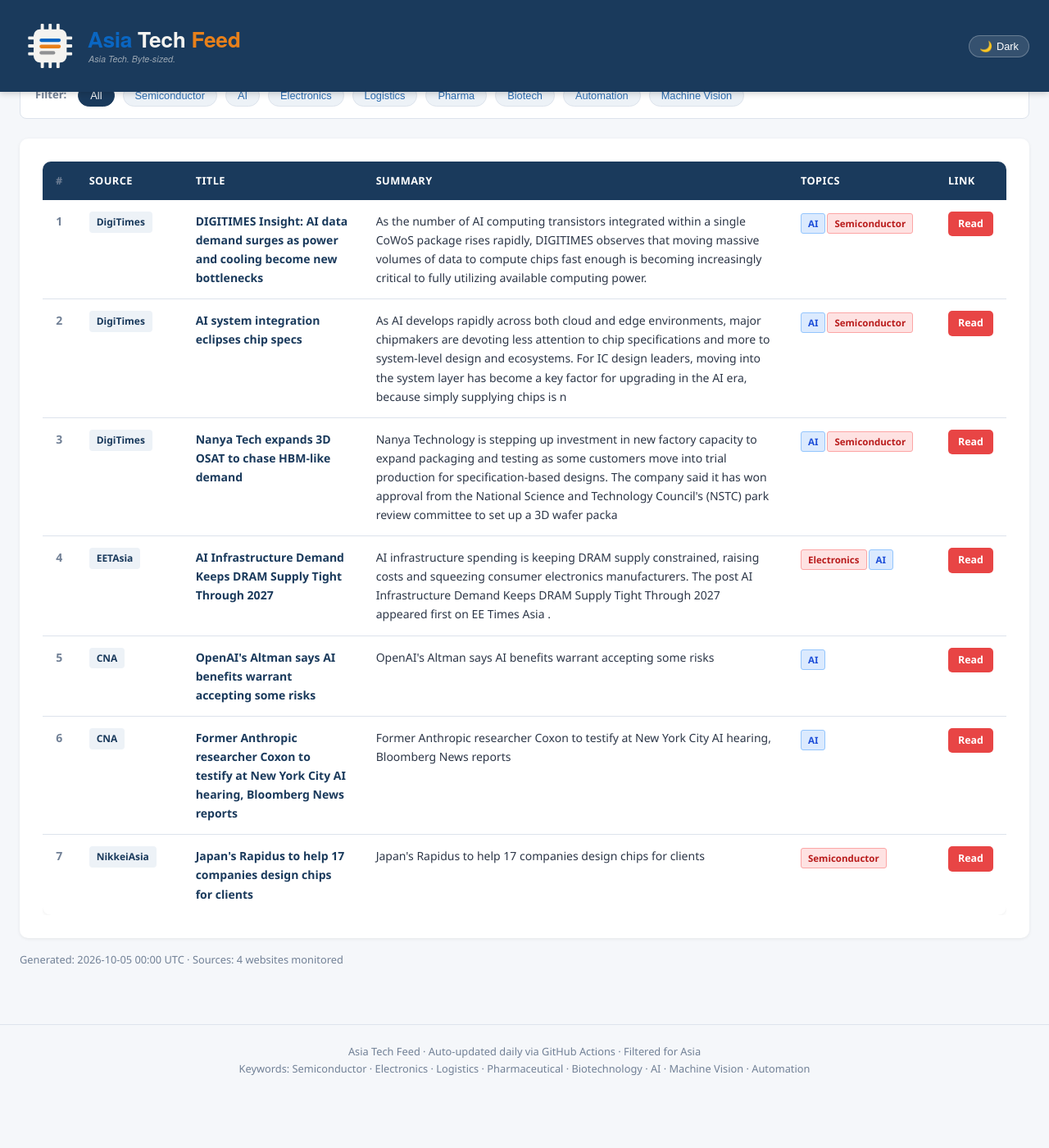
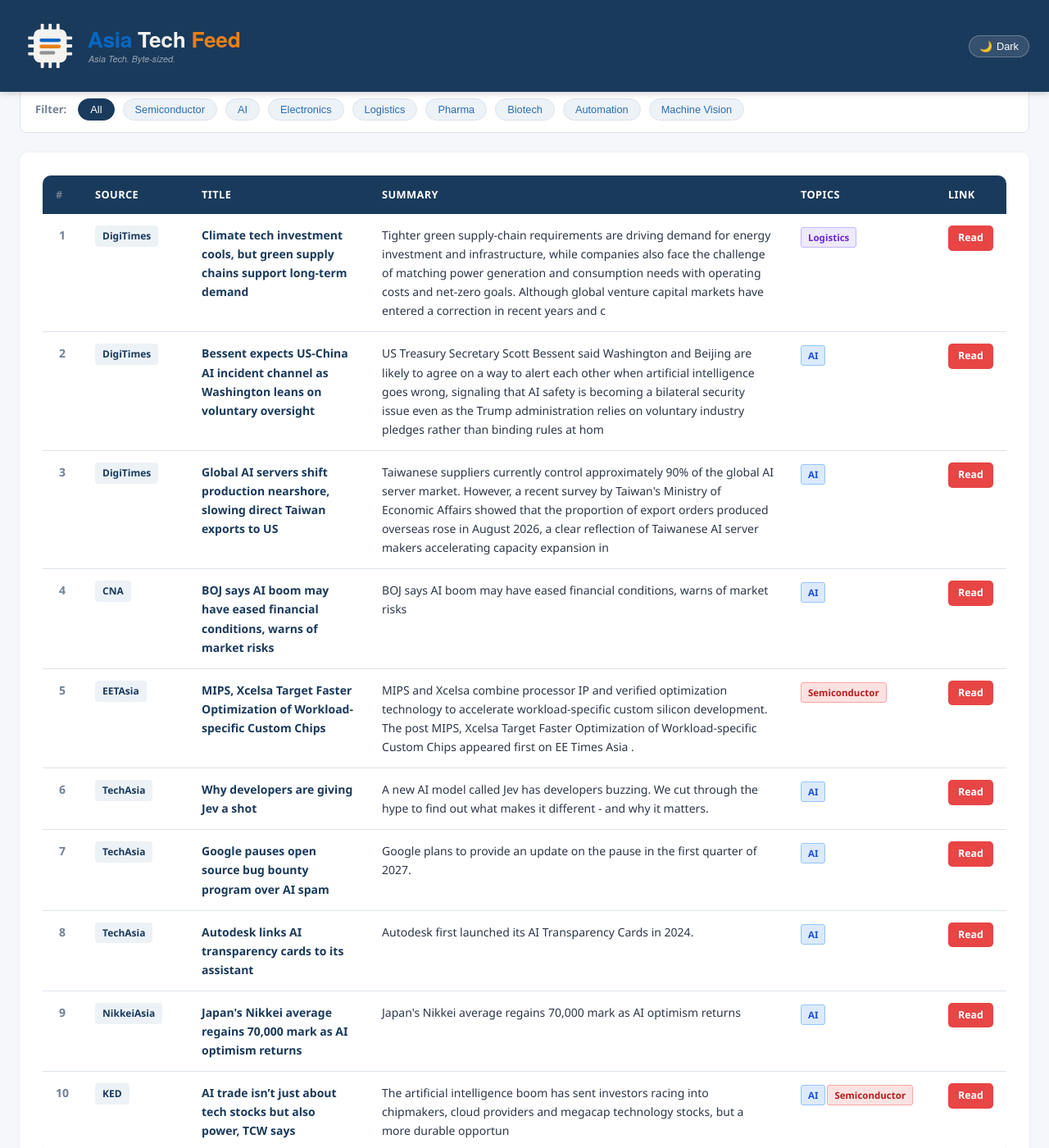
Before and after one commit to asiatechfeed/Asia-Tech-Feed, a Jekyll site: the page built from _posts/2026-10-05-asia-tech-news-digest.md, in a window 1280 px wide and 1400 px high, scrolled down 661 px. Shown: the whole window at 82% size. Built offline with Jekyll 4.4.1, drawn with Linux system fonts in a browser that asks for light colours; a script that is not in the unit is left out; before the commit the page ends 1997 px from its top, so only the background shows below that; some of the changed text lies outside the part shown.

Commit message:
📰 News digest 2026-10-05 (10 articles)

```diff
--- a/_posts/2026-10-05-asia-tech-news-digest.md
+++ b/_posts/2026-10-05-asia-tech-news-digest.md
@@ -1,16 +1,16 @@
 ---
 layout: post
 title: "Asia Tech News Digest - October 05, 2026"
-date: 2026-10-05 08:00:52 +0800
-articles_count: 7
-sources_count: 4
-sources: ["CNA", "DigiTimes", "EETAsia", "NikkeiAsia"]
+date: 2026-10-05 13:15:06 +0800
+articles_count: 10
+sources_count: 6
+sources: ["CNA", "DigiTimes", "EETAsia", "KED", "NikkeiAsia", "TechAsia"]
 csv_file: /assets/data/news-2026-10-05.tsv
-featured_title: "DIGITIMES Insight: AI data demand surges as power and cooling become new bottlenecks"
-featured_url: "https://www.digitimes.com/news/a20261002PD250/data-cooling-demand-chips-hbm.html"
+featured_title: "Climate tech investment cools, but green supply chains support long-term demand"
+featured_url: "https://www.digitimes.com/news/a20261005PD226/investment-demand-policy-net-zero-market.html"
 featured_source: "DigiTimes"
-featured_summary: "As the number of AI computing transistors integrated within a single CoWoS package rises rapidly, DIGITIMES observes that moving massive volumes of data to compute chips fast enough is becoming increasingly critical to fully utilizing available computing power."
-featured_image: "https://img.digitimes.com/newsshow/20261002pd250_files/1_b.jpg"
+featured_summary: "Tighter green supply-chain requirements are driving demand for energy investment and infrastructure, while companies also face the challenge of matching power generation and consumption needs with operating costs and net-zero goals. Although global venture capital markets have entered a correction in recent years and c"
+featured_image: "https://img.digitimes.com/newsshow/20261005pd226_files/1_b.jpg"
 ---
 
 <table class="news-table">
@@ -28,58 +28,82 @@ featured_image: "https://img.digitimes.com/newsshow/20261002pd250_files/1_b.jpg"
 <tr>
   <td class="col-num">1</td>
   <td class="col-source"><span class="source-badge">DigiTimes</span></td>
-  <td class="col-title"><span class="article-title">DIGITIMES Insight: AI data demand surges as power and cooling become new bottlenecks</span></td>
-  <td class="col-summary">As the number of AI computing transistors integrated within a single CoWoS package rises rapidly, DIGITIMES observes that moving massive volumes of data to compute chips fast enough is becoming increasingly critical to fully utilizing available computing power.</td>
-  <td class="col-tags"><span class="tag ai">AI</span><span class="tag semi">Semiconductor</span></td>
-  <td class="col-link"><a class="btn-link" href="https://www.digitimes.com/news/a20261002PD250/data-cooling-demand-chips-hbm.html" target="_blank" rel="noopener">Read</a></td>
+  <td class="col-title"><span class="article-title">Climate tech investment cools, but green supply chains support long-term demand</span></td>
+  <td class="col-summary">Tighter green supply-chain requirements are driving demand for energy investment and infrastructure, while companies also face the challenge of matching power generation and consumption needs with operating costs and net-zero goals. Although global venture capital markets have entered a correction in recent years and c</td>
+  <td class="col-tags"><span class="tag logis">Logistics</span></td>
+  <td class="col-link"><a class="btn-link" href="https://www.digitimes.com/news/a20261005PD226/investment-demand-policy-net-zero-market.html" target="_blank" rel="noopener">Read</a></td>
 </tr>
 <tr>
   <td class="col-num">2</td>
   <td class="col-source"><span class="source-badge">DigiTimes</span></td>
-  <td class="col-title"><span class="article-title">AI system integration eclipses chip specs</span></td>
-  <td class="col-summary">As AI develops rapidly across both cloud and edge environments, major chipmakers are devoting less attention to chip specifications and more to system-level design and ecosystems. For IC design leaders, moving into the system layer has become a key factor for upgrading in the AI era, because simply supplying chips is n</td>
-  <td class="col-tags"><span class="tag ai">AI</span><span class="tag semi">Semiconductor</span></td>
-  <td class="col-link"><a class="btn-link" href="https://www.digitimes.com/news/a20261002PD231/chipmakers-design-chips-competition-hardware.html" target="_blank" rel="noopener">Read</a></td>
+  <td class="col-title"><span class="article-title">Bessent expects US-China AI incident channel as Washington leans on voluntary oversight</span></td>
+  <td class="col-summary">US Treasury Secretary Scott Bessent said Washington and Beijing are likely to agree on a way to alert each other when artificial intelligence goes wrong, signaling that AI safety is becoming a bilateral security issue even as the Trump administration relies on voluntary industry pledges rather than binding rules at hom</td>
+  <td class="col-tags"><span class="tag ai">AI</span></td>
+  <td class="col-link"><a class="btn-link" href="https://www.digitimes.com/news/a20261005VL208/anthropic-beijing-government.html" target="_blank" rel="noopener">Read</a></td>
 </tr>
 <tr>
   <td class="col-num">3</td>
   <td class="col-source"><span class="source-badge">DigiTimes</span></td>
-  <td class="col-title"><span class="article-title">Nanya Tech expands 3D OSAT to chase HBM-like demand</span></td>
-  <td class="col-summary">Nanya Technology is stepping up investment in new factory capacity to expand packaging and testing as some customers move into trial production for specification-based designs. The company said it has won approval from the National Science and Technology Council's (NSTC) park review committee to set up a 3D wafer packa</td>
-  <td class="col-tags"><span class="tag ai">AI</span><span class="tag semi">Semiconductor</span></td>
-  <td class="col-link"><a class="btn-link" href="https://www.digitimes.com/news/a20261002PD230/nanya-technology-3d-demand-osat-plant.html" target="_blank" rel="noopener">Read</a></td>
+  <td class="col-title"><span class="article-title">Global AI servers shift production nearshore, slowing direct Taiwan exports to US</span></td>
+  <td class="col-summary">Taiwanese suppliers currently control approximately 90% of the global AI server market. However, a recent survey by Taiwan's Ministry of Economic Affairs showed that the proportion of export orders produced overseas rose in August 2026, a clear reflection of Taiwanese AI server makers accelerating capacity expansion in</td>
+  <td class="col-tags"><span class="tag ai">AI</span></td>
+  <td class="col-link"><a class="btn-link" href="https://www.digitimes.com/news/a20261005PD221/taiwan-production-exports-ai-server-growth.html" target="_blank" rel="noopener">Read</a></td>
 </tr>
 <tr>
   <td class="col-num">4</td>
-  <td class="col-source"><span class="source-badge">EETAsia</span></td>
-  <td class="col-title"><span class="article-title">AI Infrastructure Demand Keeps DRAM Supply Tight Through 2027</span></td>
-  <td class="col-summary">AI infrastructure spending is keeping DRAM supply constrained, raising costs and squeezing consumer electronics manufacturers. The post AI Infrastructure Demand Keeps DRAM Supply Tight Through 2027 appeared first on EE Times Asia .</td>
-  <td class="col-tags"><span class="tag semi">Electronics</span><span class="tag ai">AI</span></td>
-  <td class="col-link"><a class="btn-link" href="https://www.eetasia.com/ai-infrastructure-demand-keeps-dram-supply-tight-through-2027/" target="_blank" rel="noopener">Read</a></td>
+  <td class="col-source"><span class="source-badge">CNA</span></td>
+  <td class="col-title"><span class="article-title">BOJ says AI boom may have eased financial conditions, warns of market risks</span></td>
+  <td class="col-summary">BOJ says AI boom may have eased financial conditions, warns of market risks</td>
+  <td class="col-tags"><span class="tag ai">AI</span></td>
+  <td class="col-link"><a class="btn-link" href="https://www.channelnewsasia.com/business/boj-says-ai-boom-may-have-eased-financial-conditions-warns-market-risks-6432176" target="_blank" rel="noopener">Read</a></td>
 </tr>
 <tr>
   <td class="col-num">5</td>
-  <td class="col-source"><span class="source-badge">CNA</span></td>
-  <td class="col-title"><span class="article-title">OpenAI's Altman says AI benefits warrant accepting some risks</span></td>
-  <td class="col-summary">OpenAI's Altman says AI benefits warrant accepting some risks</td>
-  <td class="col-tags"><span class="tag ai">AI</span></td>
-  <td class="col-link"><a class="btn-link" href="https://www.channelnewsasia.com/business/openais-altman-says-ai-benefits-warrant-accepting-some-risks-6431831" target="_blank" rel="noopener">Read</a></td>
+  <td class="col-source"><span class="source-badge">EETAsia</span></td>
+  <td class="col-title"><span class="article-title">MIPS, Xcelsa Target Faster Optimization of Workload-specific Custom Chips</span></td>
+  <td class="col-summary">MIPS and Xcelsa combine processor IP and verified optimization technology to accelerate workload-specific custom silicon development. The post MIPS, Xcelsa Target Faster Optimization of Workload-specific Custom Chips appeared first on EE Times Asia .</td>
+  <td class="col-tags"><span class="tag semi">Semiconductor</span></td>
+  <td class="col-link"><a class="btn-link" href="https://www.eetasia.com/mips-xcelsa-target-faster-optimization-of-workload-specific-custom-chips/" target="_blank" rel="noopener">Read</a></td>
 </tr>
 <tr>
   <td class="col-num">6</td>
-  <td class="col-source"><span class="source-badge">CNA</span></td>
-  <td class="col-title"><span class="article-title">Former Anthropic researcher Coxon to testify at New York City AI hearing, Bloomberg News reports</span></td>
-  <td class="col-summary">Former Anthropic researcher Coxon to testify at New York City AI hearing, Bloomberg News reports</td>
+  <td class="col-source"><span class="source-badge">TechAsia</span></td>
+  <td class="col-title"><span class="article-title">Why developers are giving Jev a shot</span></td>
+  <td class="col-summary">A new AI model called Jev has developers buzzing. We cut through the hype to find out what makes it different - and why it matters.</td>
   <td class="col-tags"><span class="tag ai">AI</span></td>
-  <td class="col-link"><a class="btn-link" href="https://www.channelnewsasia.com/business/former-anthropic-researcher-coxon-testify-new-york-city-ai-hearing-bloomberg-news-reports-6431736" target="_blank" rel="noopener">Read</a></td>
+  <td class="col-link"><a class="btn-link" href="https://www.techinasia.com/developers-giving-jev-shot" target="_blank" rel="noopener">Read</a></td>
 </tr>
 <tr>
   <td class="col-num">7</td>
+  <td class="col-source"><span class="source-badge">TechAsia</span></td>
+  <td class="col-title"><span class="article-title">Google pauses open source bug bounty program over AI spam</span></td>
+  <td class="col-summary">Google plans to provide an update on the pause in the first quarter of 2027.</td>
+  <td class="col-tags"><span class="tag ai">AI</span></td>
+  <td class="col-link"><a class="btn-link" href="https://www.techinasia.com/googles-gemini-hacked-3-companies-security-tests" target="_blank" rel="noopener">Read</a></td>
+</tr>
+<tr>
+  <td class="col-num">8</td>
+  <td class="col-source"><span class="source-badge">TechAsia</span></td>
+  <td class="col-title"><span class="article-title">Autodesk links AI transparency cards to its assistant</span></td>
+  <td class="col-summary">Autodesk first launched its AI Transparency Cards in 2024.</td>
+  <td class="col-tags"><span class="tag ai">AI</span></td>
+  <td class="col-link"><a class="btn-link" href="https://www.techinasia.com/gen-harvard-dropout-builds-ai-platform-architects" target="_blank" rel="noopener">Read</a></td>
+</tr>
+<tr>
+  <td class="col-num">9</td>
   <td class="col-source"><span class="source-badge">NikkeiAsia</span></td>
-  <td class="col-title"><span class="article-title">Japan's Rapidus to help 17 companies design chips for clients</span></td>
-  <td class="col-summary">Japan's Rapidus to help 17 companies design chips for clients</td>
-  <td class="col-tags"><span class="tag semi">Semiconductor</span></td>
-  <td class="col-link"><a class="btn-link" href="https://asia.nikkei.com/business/tech/semiconductors/japan-s-rapidus-to-help-17-companies-design-chips-for-clients" target="_blank" rel="noopener">Read</a></td>
+  <td class="col-title"><span class="article-title">Japan's Nikkei average regains 70,000 mark as AI optimism returns</span></td>
+  <td class="col-summary">Japan's Nikkei average regains 70,000 mark as AI optimism returns</td>
+  <td class="col-tags"><span class="tag ai">AI</span></td>
+  <td class="col-link"><a class="btn-link" href="https://asia.nikkei.com/business/markets/japan-s-nikkei-average-regains-70-000-mark-as-ai-optimism-returns" target="_blank" rel="noopener">Read</a></td>
+</tr>
+<tr>
+  <td class="col-num">10</td>
+  <td class="col-source"><span class="source-badge">KED</span></td>
+  <td class="col-title"><span class="article-title">AI trade isn’t just about tech stocks but also power, TCW says</span></td>
+  <td class="col-summary">The artificial intelligence boom has sent investors racing into chipmakers, cloud providers and megacap technology stocks, but a more durable opportun</td>
+  <td class="col-tags"><span class="tag ai">AI</span><span class="tag semi">Semiconductor</span></td>
+  <td class="col-link"><a class="btn-link" href="https://www.kedglobal.com/asset-management/newsView/ked202606010002" target="_blank" rel="noopener">Read</a></td>
 </tr>
 </tbody>
 </table>
```
Also changed, not shown: _data/seen_urls.json (+11 -1 lines), _digest_meta.json (+24 -22 lines), assets/data/news-2026-10-05.tsv (+10 -7 lines), assets/data/search-index.json.
